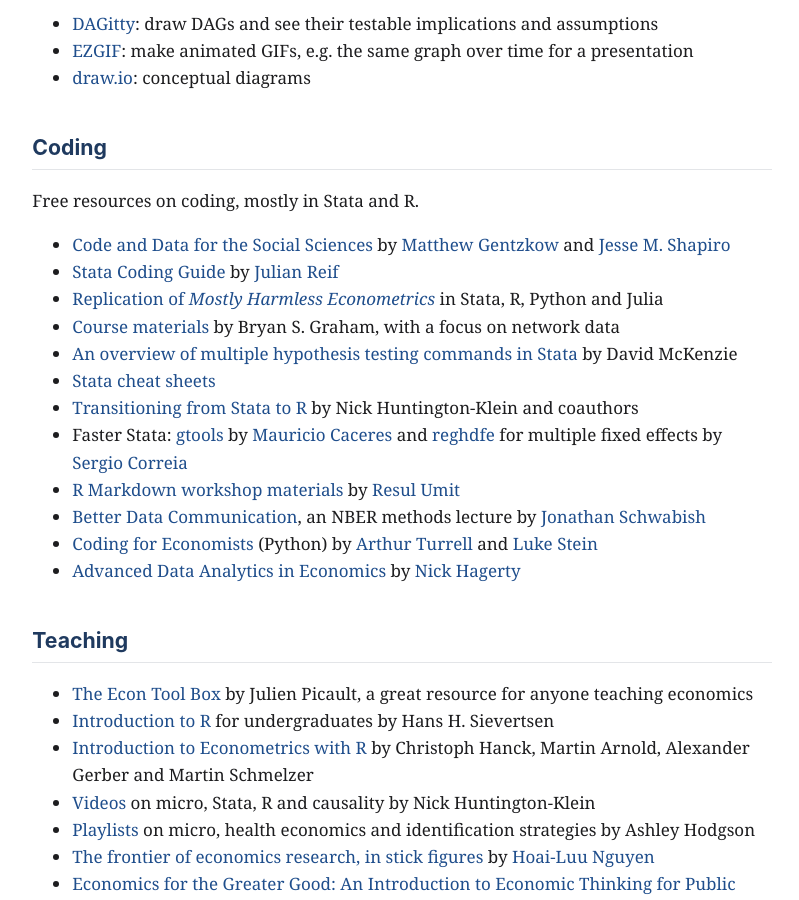
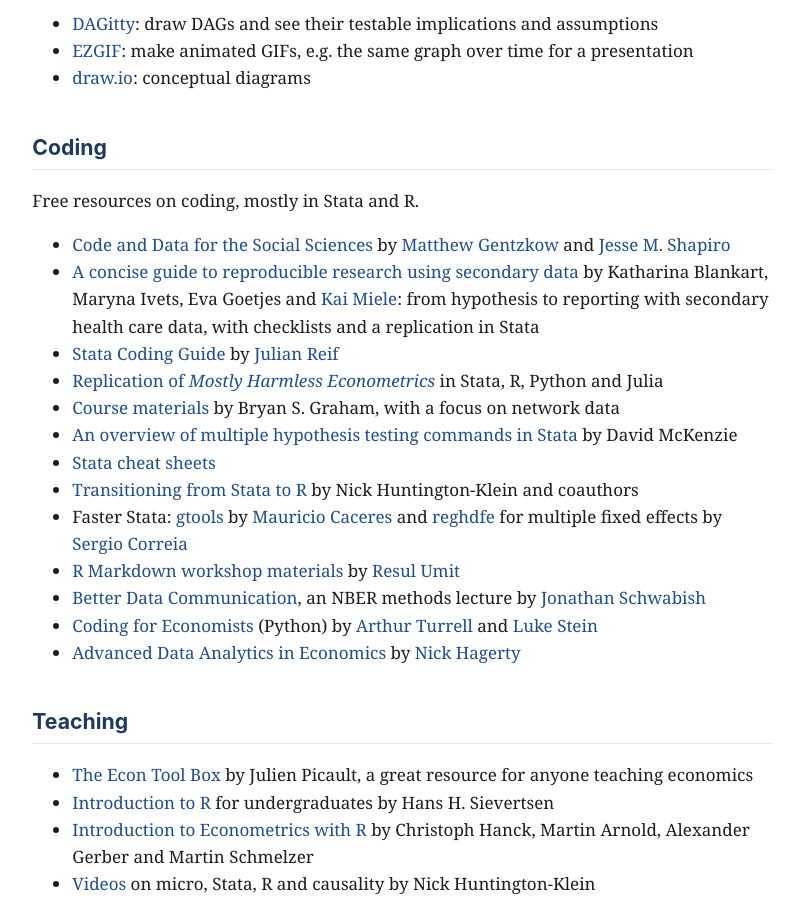
Before and after one commit to christophkronenberg/christophkronenberg.github.io, a Jekyll site: the page built from resources.md, in a window 1280 px wide and 900 px high, scrolled down 3011 px. Shown: the whole window, without its empty margins (238-1037 px from the left). Built offline with Jekyll 4.4.1, drawn with Linux system fonts in a browser that asks for light colours; part of the change alters nothing that is shown.

Commit message:
Add reproducible research guide to resources; update two personal links
Co-Authored-By: Claude Opus 5.5 <noreply@anthropic.com>
Claude-Session: https://claude.ai/code/session_01JHkMGSBjQKgAWtVVHTPwwz

```diff
--- a/resources.md
+++ b/resources.md
@@ -55,7 +55,7 @@ Free resources on econometric methods with a focus on causal inference.
 
 ### Textbooks
 
-- [The Effect: An Introduction to Research Design and Causality](https://theeffectbook.net) by [Nick Huntington-Klein](http://nickchk.com)
+- [The Effect: An Introduction to Research Design and Causality](https://theeffectbook.net) by [Nick Huntington-Klein](https://www.nickchk.com/)
 - [Causal Inference: The Mixtape](https://mixtape.scunning.com) by [Scott Cunningham](http://scunning.com/)
 - [Causal Inference: What If](https://miguelhernan.org/whatifbook) by [Miguel Hernán](https://miguelhernan.org) and James Robins
 - [Econometrics](https://users.ssc.wisc.edu/~behansen/econometrics/) by [Bruce E. Hansen](https://users.ssc.wisc.edu/~behansen/)
@@ -82,7 +82,7 @@ Free resources on econometric methods with a focus on causal inference.
 
 - [Difference-in-Differences Designs: A Practitioner's Guide](https://arxiv.org/abs/2503.13323) by [Andrew Baker](https://andrewcbaker.com), Brantly Callaway, Scott Cunningham, Andrew Goodman-Bacon and Pedro H. C. Sant'Anna
 - [What's Trending in Difference-in-Differences? A Synthesis of the Recent Econometrics Literature](https://arxiv.org/abs/2201.01194) by Jonathan Roth, Pedro H. C. Sant'Anna, Alyssa Bilinski and John Poe
-- [Illustration of the two-way fixed effects estimator decomposition](https://hhsievertsen.shinyapps.io/twowayfedecomp/) by [Hans H. Sievertsen](https://hhsievertsen.net)
+- [Illustration of the two-way fixed effects estimator decomposition](https://hhsievertsen.shinyapps.io/twowayfedecomp/) by [Hans H. Sievertsen](https://www.hhsievertsen.net/)
 - [Problems with two-way fixed-effects event-study regressions](https://psantanna.com/posts/twfe) by [Pedro H. C. Sant'Anna](https://psantanna.com) and [Brantly Callaway](https://bcallaway11.github.io)
 - [Revisiting the difference-in-differences parallel trends assumption, part I: pre-trend testing](https://blogs.worldbank.org/en/impactevaluations/revisiting-difference-differences-parallel-trends-assumption-part-i-pre-trend) by David McKenzie
 - [More DiD resources](https://x.com/causalinf/status/1253831303453171715) (post on X) by Scott Cunningham
@@ -109,6 +109,7 @@ Free resources on econometric methods with a focus on causal inference.
 Free resources on coding, mostly in Stata and R.
 
 - [Code and Data for the Social Sciences](https://web.stanford.edu/~gentzkow/research/CodeAndData.pdf) by [Matthew Gentzkow](https://gentzkow.people.stanford.edu) and [Jesse M. Shapiro](https://shapiro.scholars.harvard.edu)
+- [A concise guide to reproducible research using secondary data](https://katblankart.github.io/DataLiteracy/index.html) by Katharina Blankart, Maryna Ivets, Eva Goetjes and [Kai Miele](https://sites.google.com/view/kmiele): from hypothesis to reporting with secondary health care data, with checklists and a replication in Stata
 - [Stata Coding Guide](https://julianreif.com/guide/) by [Julian Reif](https://julianreif.com/)
 - [Replication of *Mostly Harmless Econometrics*](https://github.com/vikjam/mostly-harmless-replication) in Stata, R, Python and Julia
 - [Course materials](http://bryangraham.github.io/econometrics/courses/) by Bryan S. Graham, with a focus on network data
```
